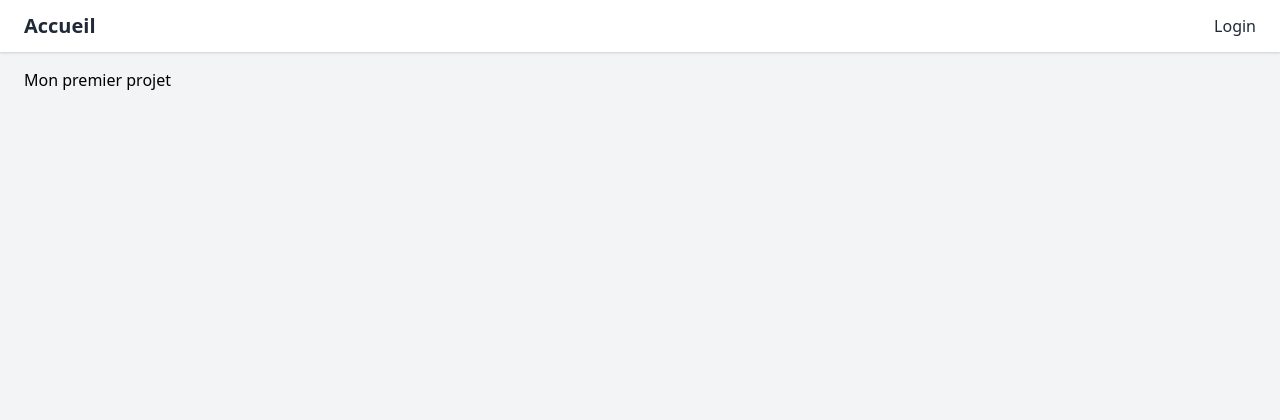
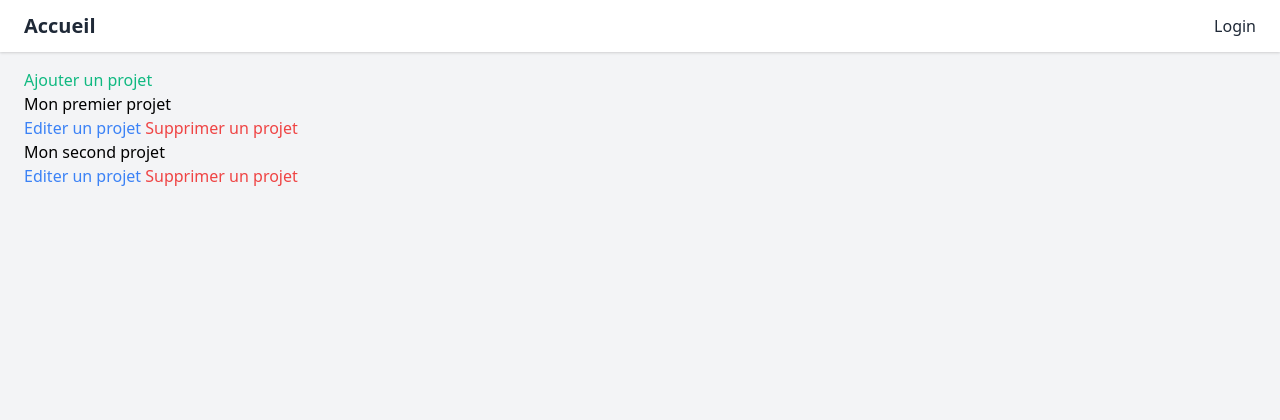
Before and after one commit to EkawaD/faunatrack_juin, a Django app: page /projet/ in a window 1280 px wide. Shown: the top 420 px of the page. Run offline with Django 5.2, Linux system fonts and the light colour scheme; data comes from the database, SQL or seed files in the repository.

Commit message:
feat: update template

```diff
--- a/faunatrack/views.py
+++ b/faunatrack/views.py
@@ -40,5 +40,5 @@ def home_page(request: HttpRequest):
 
 class ProjetList(ListView):
     model = Projet
-    queryset = Projet.objects.filter(titre__icontains="premier")
+    # queryset = Projet.objects.filter(titre__icontains="premier")
     template_name = "projet_list.html"
--- a/pythagore/templates/projet_list.html
+++ b/pythagore/templates/projet_list.html
@@ -1,7 +1,12 @@
 {% extends 'base.html' %}
 
 {% block content %}
+{% comment %} un button pour ajouter un projet {% endcomment %}
+<a class="text-green-500" href="{% url 'projet_create' %}"> Ajouter un projet </a>
 {% for projet in object_list %}
     <p> {{ projet.titre }} </p>
+    <a class="text-blue-500" href="{% url 'projet_update' pk=projet.pk %}"> Editer un projet </a>
+    <a class="text-red-500" href="{% url 'projet_delete' pk=projet.pk %}"> Supprimer un projet </a>
+
 {% endfor %}
 {% endblock %}
--- a/pythagore/templates/projet_update.html
+++ b/pythagore/templates/projet_update.html
@@ -9,6 +9,7 @@
         {{ form.as_p }}
         <button type="submit" class="px-4 py-2 bg-blue-500 text-white rounded hover:bg-blue-600">Sauvegarder</button>
         <a href="{% url 'projet_list' %}" class="px-4 py-2 bg-gray-300 text-black rounded hover:bg-gray-400">Annuler</a>
+        {% comment %} <a href="{% url 'observation_create' projet_id=projet.id %}" class="ml-3 inline-flex items-center px-4 py-2 bg-green-500 border border-transparent rounded-md font-semibold text-xs text-white uppercase tracking-widest hover:bg-green-600 active:bg-green-700 focus:outline-none focus:border-green-700 focus:ring focus:ring-green-300 disabled:opacity-25 transition">Créer une observation</a> {% endcomment %}
 
     </form>
 </div>
```
Also changed, not shown: README.md.
